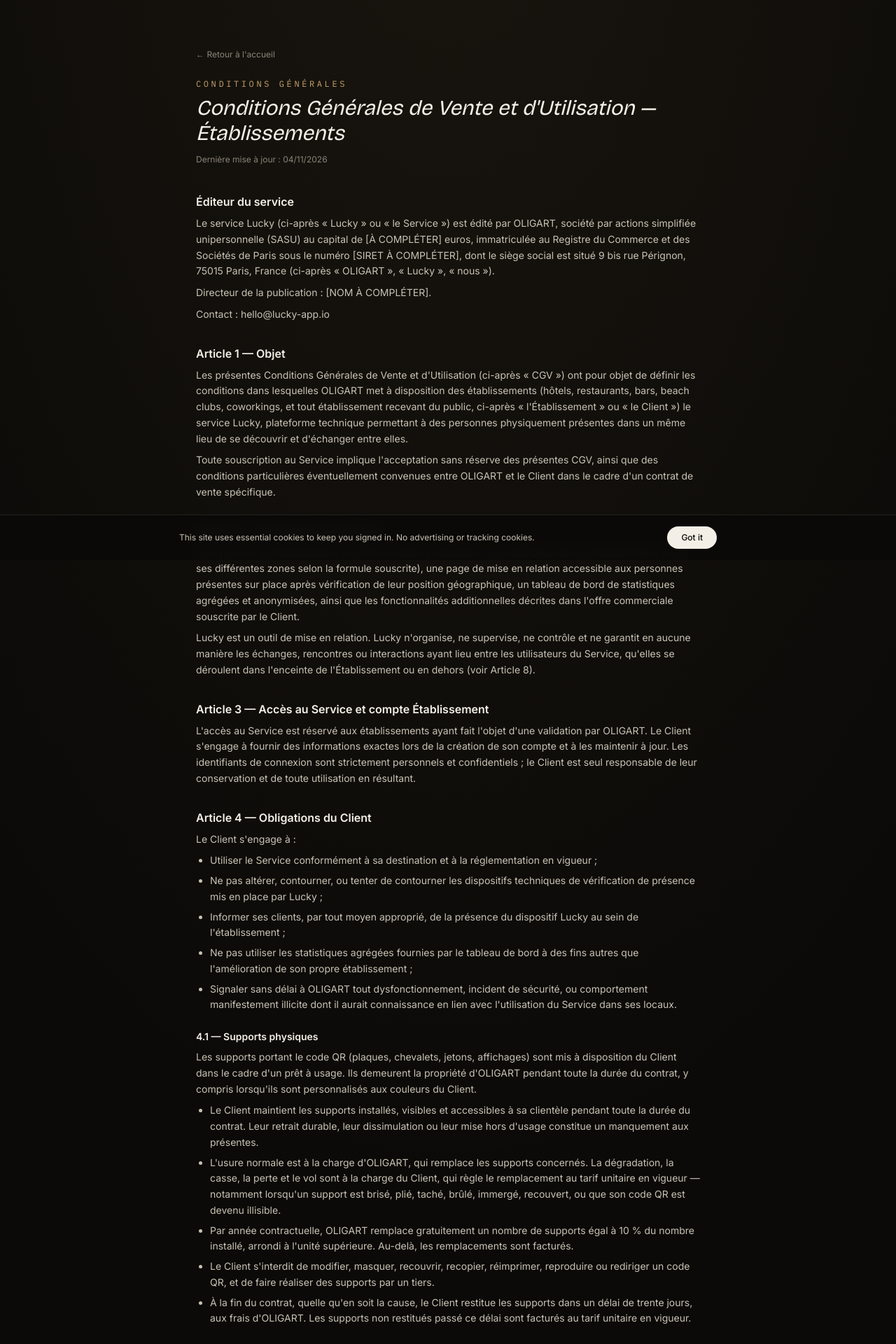
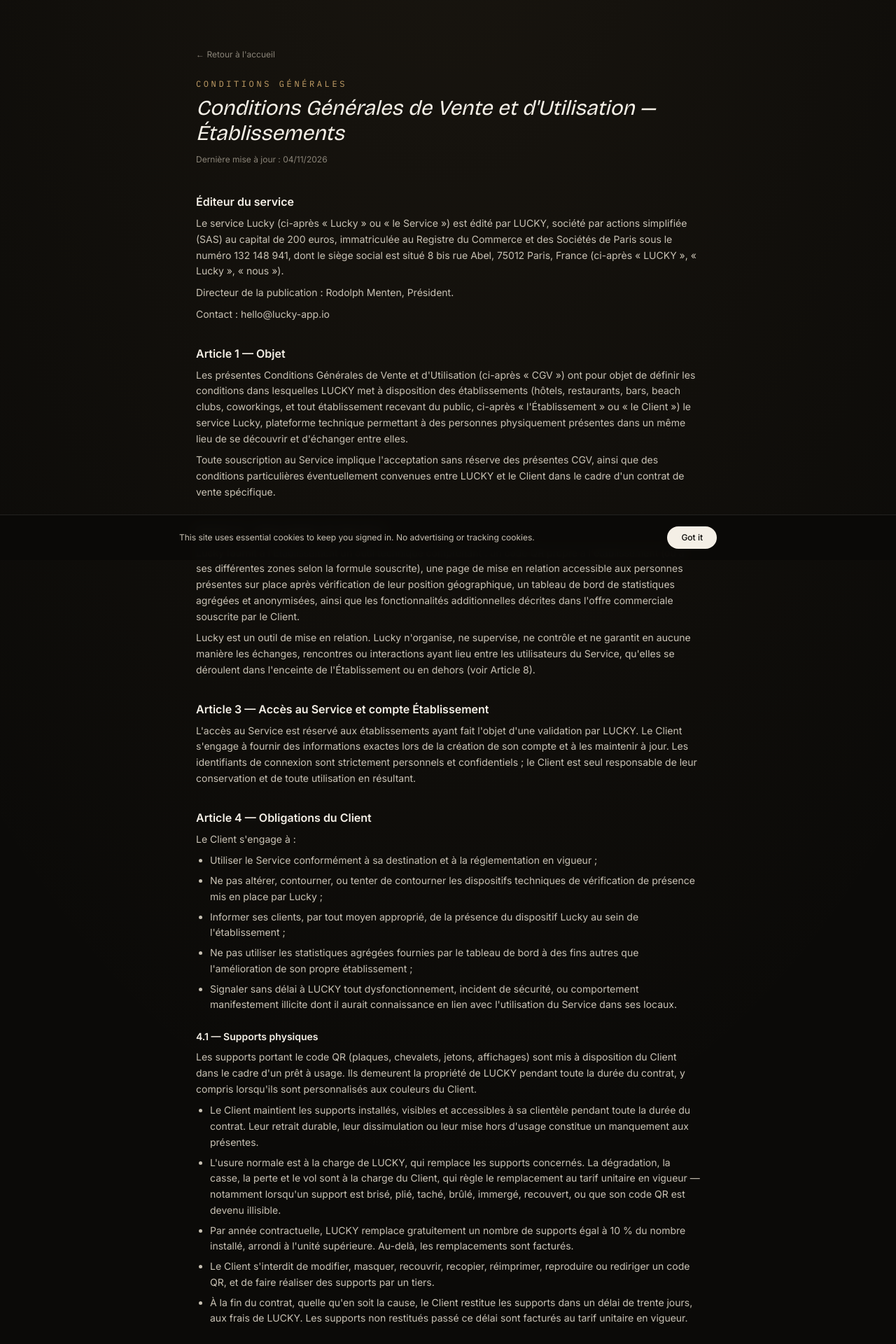
Before and after one commit to rodolphmenten-collab/Lucky-App, a Next.js app: page /legal/etablissements in a window 1280 px wide. Shown: the top 1920 px of the page at 70% size. Built offline with nearby package versions, Linux system fonts and the light colour scheme.

Commit message:
CGV etablissements : editeur = LUCKY SAS au lieu d'Oligart

```diff
--- a/app/legal/etablissements/page.tsx
+++ b/app/legal/etablissements/page.tsx
@@ -18,12 +18,12 @@ export default function CGUEtablissements() {
         <section>
           <h2 className="text-base font-semibold text-bone">Éditeur du service</h2>
           <p className="mt-2">
-            Le service Lucky (ci-après « Lucky » ou « le Service ») est édité par OLIGART, société par actions
-            simplifiée unipersonnelle (SASU) au capital de [À COMPLÉTER] euros, immatriculée au Registre du
-            Commerce et des Sociétés de Paris sous le numéro [SIRET À COMPLÉTER], dont le siège social est situé
-            9 bis rue Pérignon, 75015 Paris, France (ci-après « OLIGART », « Lucky », « nous »).
+            Le service Lucky (ci-après « Lucky » ou « le Service ») est édité par LUCKY, société par actions
+            simplifiée (SAS) au capital de 200 euros, immatriculée au Registre du Commerce et des Sociétés de
+            Paris sous le numéro 132 148 941, dont le siège social est situé 8 bis rue Abel, 75012 Paris,
+            France (ci-après « LUCKY », « Lucky », « nous »).
           </p>
-          <p className="mt-2">Directeur de la publication : [NOM À COMPLÉTER].</p>
+          <p className="mt-2">Directeur de la publication : Rodolph Menten, Président.</p>
           <p className="mt-2">Contact : hello@lucky-app.io</p>
         </section>
 
@@ -31,14 +31,14 @@ export default function CGUEtablissements() {
           <h2 className="text-base font-semibold text-bone">Article 1 — Objet</h2>
           <p className="mt-2">
             Les présentes Conditions Générales de Vente et d'Utilisation (ci-après « CGV ») ont pour objet de
-            définir les conditions dans lesquelles OLIGART met à disposition des établissements (hôtels,
+            définir les conditions dans lesquelles LUCKY met à disposition des établissements (hôtels,
             restaurants, bars, beach clubs, coworkings, et tout établissement recevant du public, ci-après
             « l'Établissement » ou « le Client ») le service Lucky, plateforme technique permettant à des
             personnes physiquement présentes dans un même lieu de se découvrir et d'échanger entre elles.
           </p>
           <p className="mt-2">
             Toute souscription au Service implique l'acceptation sans réserve des présentes CGV, ainsi que des
-            conditions particulières éventuellement convenues entre OLIGART et le Client dans le cadre d'un
+            conditions particulières éventuellement convenues entre LUCKY et le Client dans le cadre d'un
             contrat de vente spécifique.
           </p>
         </section>
@@ -62,7 +62,7 @@ export default function CGUEtablissements() {
         <section>
           <h2 className="text-base font-semibold text-bone">Article 3 — Accès au Service et compte Établissement</h2>
           <p className="mt-2">
-            L'accès au Service est réservé aux établissements ayant fait l'objet d'une validation par OLIGART.
+            L'accès au Service est réservé aux établissements ayant fait l'objet d'une validation par LUCKY.
             Le Client s'engage à fournir des informations exactes lors de la création de son compte et à les
             maintenir à jour. Les identifiants de connexion sont strictement personnels et confidentiels ; le
             Client est seul responsable de leur conservation et de toute utilisation en résultant.
@@ -87,7 +87,7 @@ export default function CGUEtablissements() {
               l'amélioration de son propre établissement ;
             </li>
             <li>
-              Signaler sans délai à OLIGART tout dysfonctionnement, incident de sécurité, ou comportement
+              Signaler sans délai à LUCKY tout dysfonctionnement, incident de sécurité, ou comportement
               manifestement illicite dont il aurait connaissance en lien avec l'utilisation du Service dans ses
               locaux.
             </li>
@@ -100,7 +100,7 @@ export default function CGUEtablissements() {
           <h3 className="mt-6 text-sm font-semibold text-bone">4.1 — Supports physiques</h3>
           <p className="mt-2">
             Les supports portant le code QR (plaques, chevalets, jetons, affichages) sont mis à disposition du
-            Client dans le cadre d'un prêt à usage. Ils demeurent la propriété d'OLIGART pendant toute la durée
+            Client dans le cadre d'un prêt à usage. Ils demeurent la propriété de LUCKY pendant toute la durée
             du contrat, y compris lorsqu'ils sont personnalisés aux couleurs du Client.
           </p>
           <ul className="mt-2 list-disc space-y-1.5 pl-5">
@@ -110,13 +110,13 @@ export default function CGUEtablissements() {
               un manquement aux présentes.
             </li>
             <li>
-              L'usure normale est à la charge d'OLIGART, qui remplace les supports concernés. La dégradation,
+              L'usure normale est à la charge de LUCKY, qui remplace les supports concernés. La dégradation,
               la casse, la perte et le vol sont à la charge du Client, qui règle le remplacement au tarif
               unitaire en vigueur — notamment lorsqu'un support est brisé, plié, taché, brûlé, immergé,
               recouvert, ou que son code QR est devenu illisible.
             </li>
             <li>
-              Par année contractuelle, OLIGART remplace gratuitement un nombre de supports égal à 10 % du
+              Par année contractuelle, LUCKY remplace gratuitement un nombre de supports égal à 10 % du
               nombre installé, arrondi à l'unité supérieure. Au-delà, les remplacements sont facturés.
             </li>
             <li>
@@ -125,7 +125,7 @@ export default function CGUEtablissements() {
             </li>
             <li>
               À la fin du contrat, quelle qu'en soit la cause, le Client restitue les supports dans un délai de
-              trente jours, aux frais d'OLIGART. Les supports non restitués passé ce délai sont facturés au
+              trente jours, aux frais de LUCKY. Les supports non restitués passé ce délai sont facturés au
               tarif unitaire en vigueur.
             </li>
           </ul>
@@ -139,7 +139,7 @@ export default function CGUEtablissements() {
             Le Service, sa technologie, son concept (incluant sans limitation le principe de vérification de
             présence géolocalisée associée à une mise en relation par intention), son interface, sa marque, son
             nom, son logo, ainsi que l'ensemble des éléments logiciels, graphiques et textuels qui le composent,
-            sont la propriété exclusive d'OLIGART et sont protégés par le droit de la propriété intellectuelle.
+            sont la propriété exclusive de LUCKY et sont protégés par le droit de la propriété intellectuelle.
           </p>
           <p className="mt-2 font-medium text-bone">
             Il est strictement interdit au Client, à ses préposés, ou à tout tiers agissant pour son compte,
@@ -175,7 +175,7 @@ export default function CGUEtablissements() {
             moment, avec un préavis de trente (30) jours notifié par écrit.
           </p>
           <p className="mt-2">
-            OLIGART se réserve le droit de suspendre ou résilier immédiatement l'accès au Service, sans préavis
+            LUCKY se réserve le droit de suspendre ou résilier immédiatement l'accès au Service, sans préavis
             ni indemnité, en cas de manquement grave du Client à ses obligations, notamment en cas de non-respect
             de l'Article 5, d'impayé, ou d'utilisation du Service de nature à porter atteinte à la sécurité des
             utilisateurs.
@@ -191,15 +191,15 @@ export default function CGUEtablissements() {
           </p>
           <p className="mt-2">
             Lucky est un outil technique de mise en relation fondé sur la présence géographique déclarée et
-            vérifiée par signal de localisation. Ni OLIGART ni le Client n'effectuent de vérification d'identité
+            vérifiée par signal de localisation. Ni LUCKY ni le Client n'effectuent de vérification d'identité
             approfondie, de contrôle d'antécédents, ni aucune forme de filtrage des utilisateurs au-delà des
             informations librement déclarées par ceux-ci lors de la création de leur profil.
           </p>
           <p className="mt-2">
-            OLIGART et le Client ne sont en conséquence parties à aucune interaction, échange, rencontre ou
+            LUCKY et le Client ne sont en conséquence parties à aucune interaction, échange, rencontre ou
             relation, quelle qu'en soit la nature, se nouant entre les utilisateurs du Service par l'intermédiaire
             de celui-ci, que cette interaction ait lieu dans l'enceinte de l'Établissement ou en dehors. Ni
-            OLIGART ni le Client ne pourront être tenus responsables, à quelque titre que ce soit, des
+            LUCKY ni le Client ne pourront être tenus responsables, à quelque titre que ce soit, des
             conséquences directes ou indirectes de ces interactions, y compris en cas de dommage corporel,
             matériel, moral, de comportement délictuel ou de tout litige opposant des utilisateurs entre eux.
           </p>
@@ -207,7 +207,7 @@ export default function CGUEtablissements() {
             Le Service met à disposition des utilisateurs des outils de signalement et de blocage (voir les
             Conditions Générales d'Utilisation applicables aux utilisateurs). L'existence de ces outils ne
             saurait constituer une garantie de sécurité et ne transfère aucune obligation de surveillance ou de
-            résultat à la charge d'OLIGART ou du Client.
+            résultat à la charge de LUCKY ou du Client.
           </p>
           <p className="mt-2">
             Le Client s'engage à ne faire aucune déclaration, publicité ou communication laissant entendre que
@@ -218,14 +218,14 @@ export default function CGUEtablissements() {
         <section>
           <h2 className="text-base font-semibold text-bone">Article 9 — Garanties et limitation de responsabilité générale</h2>
           <p className="mt-2">
-            Le Service est fourni « en l'état ». OLIGART s'engage à mettre en œuvre des moyens raisonnables pour
-            assurer la disponibilité et le bon fonctionnement du Service, sans garantie de résultat. OLIGART ne
+            Le Service est fourni « en l'état ». LUCKY s'engage à mettre en œuvre des moyens raisonnables pour
+            assurer la disponibilité et le bon fonctionnement du Service, sans garantie de résultat. LUCKY ne
             saurait être tenue responsable des interruptions, dysfonctionnements ou pertes de données résultant
             de causes qui lui sont extérieures, notamment de la défaillance de prestataires techniques tiers, de
             problèmes de connectivité, ou de cas de force majeure.
           </p>
           <p className="mt-2">
-            En tout état de cause, la responsabilité totale d'OLIGART au titre du présent contrat, toutes causes
+            En tout état de cause, la responsabilité totale de LUCKY au titre du présent contrat, toutes causes
             confondues, est limitée au montant des sommes effectivement versées par le Client au titre des douze
             (12) derniers mois précédant le fait générateur du dommage.
           </p>
@@ -241,9 +241,9 @@ export default function CGUEtablissements() {
             utilisateurs ne sont accessibles au Client.
           </p>
           <p className="mt-3">
-            OLIGART s&rsquo;interdit d&rsquo;exploiter les données des utilisateurs rencontrés dans
+            LUCKY s&rsquo;interdit d&rsquo;exploiter les données des utilisateurs rencontrés dans
             l&rsquo;établissement du Client à d&rsquo;autres fins que le fonctionnement du Service.
-            En particulier, OLIGART ne vend, ne loue ni ne cède ces données à quiconque, ne les
+            En particulier, LUCKY ne vend, ne loue ni ne cède ces données à quiconque, ne les
             utilise pas à des fins publicitaires ou de prospection pour son propre compte ou celui
             d&rsquo;un tiers, et ne s&rsquo;en sert pas pour démarcher la clientèle du Client au
             profit d&rsquo;un autre établissement. Cet engagement survit à la fin du présent
@@ -261,9 +261,9 @@ export default function CGUEtablissements() {
             céder ni les louer à quiconque, à faire figurer dans chaque envoi un moyen de désinscription
             fonctionnel, à traiter sans délai les demandes d'effacement et d'opposition qui lui sont adressées,
             et à cesser tout envoi à une personne qui ne figure plus dans la liste mise à sa disposition. Le
-            Client vérifie cette liste avant chaque campagne. OLIGART n'est pas responsable des communications
-            émises par le Client ni de l'usage qu'il fait de ces données, et le Client garantit OLIGART contre
-            toute réclamation en découlant. En cas de manquement, OLIGART peut suspendre l'accès à cette
+            Client vérifie cette liste avant chaque campagne. LUCKY n'est pas responsable des communications
+            émises par le Client ni de l'usage qu'il fait de ces données, et le Client garantit LUCKY contre
+            toute réclamation en découlant. En cas de manquement, LUCKY peut suspendre l'accès à cette
             fonctionnalité sans que cela ouvre droit à indemnité.
           </p>
         </section>
@@ -271,7 +271,7 @@ export default function CGUEtablissements() {
         <section>
           <h2 className="text-base font-semibold text-bone">Article 11 — Modification des CGV</h2>
           <p className="mt-2">
-            OLIGART se réserve le droit de modifier les présentes CGV à tout moment. Les Clients seront informés
+            LUCKY se réserve le droit de modifier les présentes CGV à tout moment. Les Clients seront informés
             de toute modification substantielle par email ou via leur tableau de bord, avec un préavis raisonnable
             avant leur entrée en vigueur.
           </p>
```
